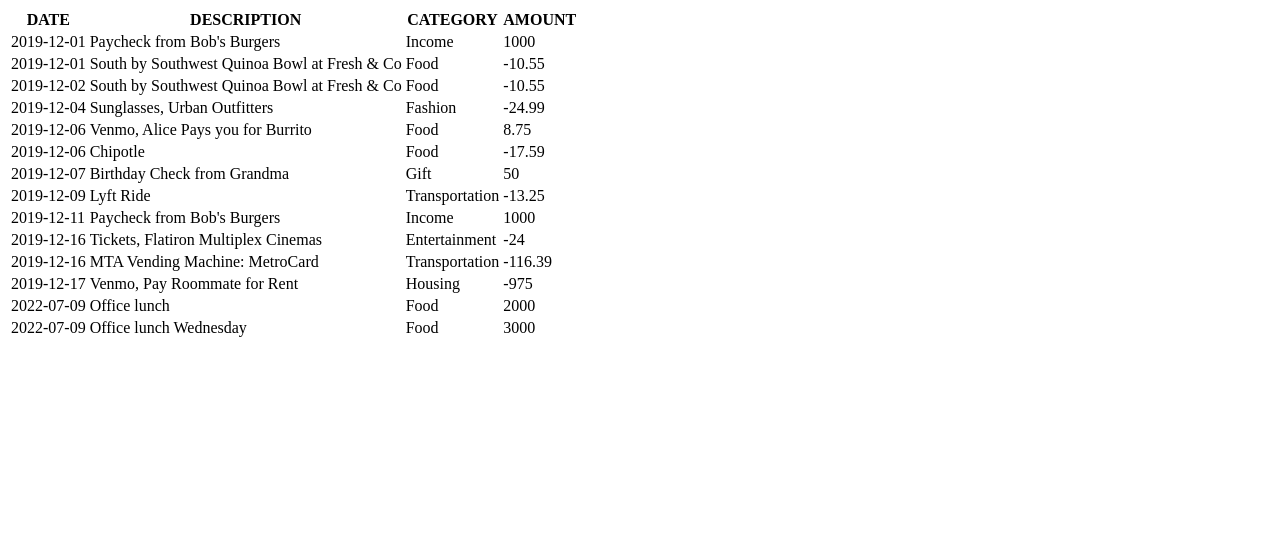
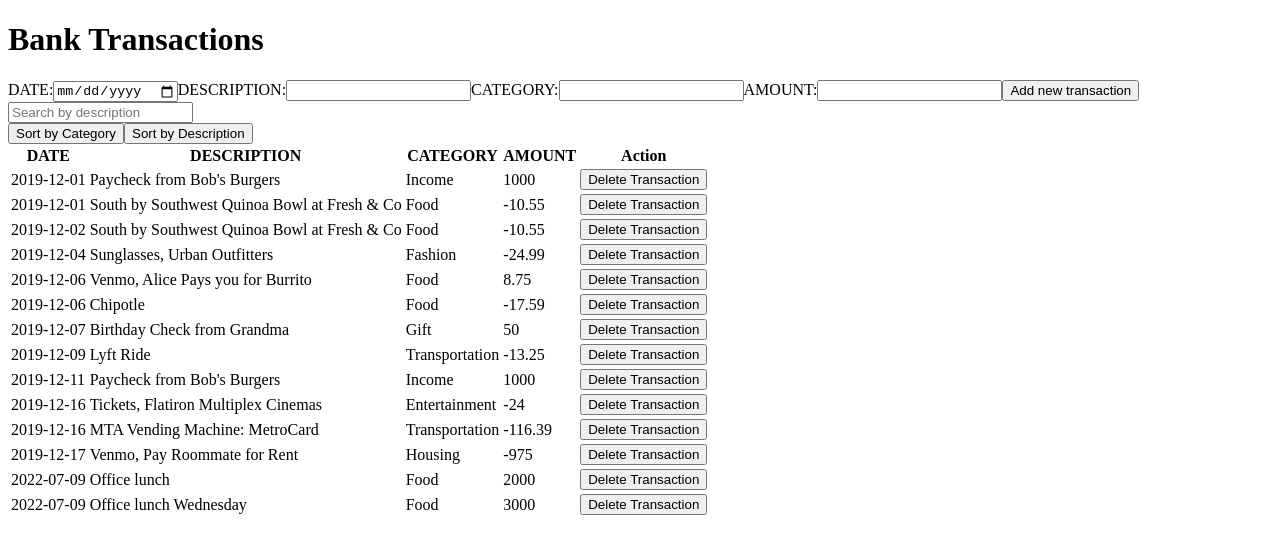
Before and after one commit to damoxify/bank-of-flatiron, a React (Create React App) app: page / in a window 1280 px wide. Shown: the top 554 px of the page. Built offline with nearby package versions, Linux system fonts and the light colour scheme; data requests are answered from the project's data file.

Commit message:
completed assignment

```diff
--- a/src/App.js
+++ b/src/App.js
@@ -1,13 +1,17 @@
-import React from 'react'
-import Items from './Items'
+import React from 'react';
+import Items from './Items';
+
+
 
 const App = () => {
 
+
   return (
     <div>
+      <h1>Bank Transactions</h1>
       <Items/>
     </div>
-  )
-}
+  );
+};
 
-export default App
+export default App;
--- a/src/Items.js
+++ b/src/Items.js
@@ -1,17 +1,66 @@
-import React, { useEffect, useState } from 'react'
+import React, { useEffect, useState } from "react";
+import NewItem from "./NewItem";
 
 function Items() {
-    const[transactions, setTransactions] = useState([])
+  const [transactions, setTransactions] = useState([]);
+  const [searchTerm, setSearchTerm] = useState("");
+  const [sortType, setSortType] = useState(""); // To store sorting type
 
-    useEffect(()=> {
+  useEffect(() => {
     fetch("http://localhost:3000/transactions")
-        .then((res)=> res.json())
-        .then((data)=> setTransactions(data))
-    }, [])
+      .then((res) => res.json())
+      .then((data) => setTransactions(data))
+      .catch((err) => console.log(err.message));
+  }, []);
 
+  function addTransaction(newTransaction) {
+    setTransactions([...transactions, newTransaction]);
+  }
+
+  const handleDelete = (id) => {
+    // Send a DELETE request to the API
+    fetch(`http://localhost:3000/transactions/${id}`, {
+      method: "DELETE",
+    })
+      .then(() => {
+        // Remove the deleted transaction from the state
+        setTransactions((prevTransactions) =>
+          prevTransactions.filter((transaction) => transaction.id !== id)
+        );
+      })
+      .catch((error) => console.log("Error deleting transaction: ", error));
+  };
+
+  const filteredTransactions = transactions.filter((transaction) =>
+    transaction.description.includes(searchTerm)
+  );
+
+  // Sort transactions based on sortType
+  if (sortType === "category") {
+    filteredTransactions.sort((a, b) => a.category.localeCompare(b.category));
+  } else if (sortType === "description") {
+    filteredTransactions.sort((a, b) =>
+      a.description.localeCompare(b.description)
+    );
+  }
 
   return (
     <div>
+      <NewItem onAddNewTransaction={addTransaction} />
+      <div>
+        <input
+          type="text"
+          placeholder="Search by description"
+          value={searchTerm}
+          onChange={(e) => setSearchTerm(e.target.value)}
+        />
+      </div>
+      <div>
+        <button onClick={() => setSortType("category")}>Sort by Category</button>
+        <button onClick={() => setSortType("description")}>
+          Sort by Description
+        </button>
+      </div>
       <table>
         <thead>
           <tr>
@@ -19,25 +68,29 @@
             <th>DESCRIPTION</th>
             <th>CATEGORY</th>
             <th>AMOUNT</th>
+            <th>Action</th>
           </tr>
         </thead>
         <tbody>
-            {transactions.map((transaction)=> {
-                return(
+          {filteredTransactions.map((transaction) => {
+            return (
               <tr key={transaction.id}>
                 <td>{transaction.date}</td>
                 <td>{transaction.description}</td>
                 <td>{transaction.category}</td>
                 <td>{transaction.amount}</td>
+                <td>
+                  <button onClick={() => handleDelete(transaction.id)}>
+                    Delete Transaction
+                  </button>
+                </td>
               </tr>
-            )})}
+            );
+          })}
         </tbody>
-
-
-
       </table>
     </div>
-  )
+  );
 }
 
-export default Items
+export default Items;
--- /dev/null
+++ b/src/NewItem.js
@@ -0,0 +1,163 @@
+// import React, { useState } from "react";
+
+// function NewItem({onAddNewTransaction}) {
+//   const [transactionDate, setTransactionDate] = useState("");
+//   const [transactionCategory, setTransactionCategory] = useState("");
+//   const [transactionDescription, setTransactionDescription] = useState("");
+//   const [transactionAmount, setTransactionAmount] = useState([]);
+
+//   function handleSubmit(e) {
+//     e.preventDefault();
+
+//     const newItem = {
+//       date: transactionDate,
+//       category: transactionCategory,
+//       description: transactionDescription,
+//       amount: transactionAmount,
+//     };
+
+//     onAddNewTransaction(NewItem) // To pass new item to the parent component
+
+//     fetch("http://localhost:3000/transactions", {
+//       method: "POST",
+//       headers: {
+//         "Content-Type": "application/json",
+//       },
+//       body: JSON.stringify(newItem),
+//     }).then((res)=> res.json())
+//       .catch((err) => console.log(err.message));
+
+//     setTransactionAmount("");
+//     setTransactionCategory("");
+//     setTransactionDescription("");
+//     setTransactionDate("");
+//   }
+
+
+
+
+//   return (
+//     <div>
+//       <form onSubmit={handleSubmit}>
+//         <label>
+//           DATE:
+//           <input
+//             type="date"
+//             name="date"
+//             value={transactionDate}
+//             onChange={(e) => setTransactionDate(e.target.value)}
+//           />
+//         </label>
+//         <label>
+//           DESCRIPTION:
+//           <input
+//             type="text"
+//             name="description"
+//             value={transactionDescription}
+
+//             onChange={(e) => setTransactionDescription(e.target.value)}
+//           />
+//         </label>
+//         <label>
+//           CATEGORY:
+//           <input
+//             type="text"
+//             name="category"
+//             value={transactionCategory}
+//             onChange={(e) => setTransactionCategory(e.target.value)}
+//           />
+//         </label>
+//         <label>
+//           AMOUNT:
+//           <input
+//             type="number"
+//             name="amount"
+//             value={transactionAmount}
+//             onChange={(e) => setTransactionAmount(e.target.value)}
+//           />
+//         </label>
+//         <button type="submit">Add new transaction</button>
+
+//       </form>
+//     </div>
+//   );
+
+//   }
+// export default NewItem;
+
+
+// NewItem.js
+import React, { useState } from "react";
+
+function NewItem({ onAddNewTransaction }) {
+  const [transactionDate, setTransactionDate] = useState("");
+  const [transactionCategory, setTransactionCategory] = useState("");
+  const [transactionDescription, setTransactionDescription] = useState("");
+  const [transactionAmount, setTransactionAmount] = useState("");
+
+  function handleSubmit(e) {
+    e.preventDefault();
+
+    const newItem = {
+      date: transactionDate,
+      category: transactionCategory,
+      description: transactionDescription,
+      amount: transactionAmount,
+    };
+
+    // Pass new item to the parent component
+    onAddNewTransaction(newItem);
+
+    // Clear input fields after submission
+    setTransactionDate("");
+    setTransactionCategory("");
+    setTransactionDescription("");
+    setTransactionAmount("");
+  }
+
+  return (
+    <div>
+      <form onSubmit={handleSubmit}>
+        <label>
+          DATE:
+          <input
+            type="date"
+            name="date"
+            value={transactionDate}
+            onChange={(e) => setTransactionDate(e.target.value)}
+          />
+        </label>
+        <label>
+          DESCRIPTION:
+          <input
+            type="text"
+            name="description"
+            value={transactionDescription}
+            onChange={(e) => setTransactionDescription(e.target.value)}
+          />
+        </label>
+        <label>
+          CATEGORY:
+          <input
+            type="text"
+            name="category"
+            value={transactionCategory}
+            onChange={(e) => setTransactionCategory(e.target.value)}
+          />
+        </label>
+        <label>
+          AMOUNT:
+          <input
+            type="number"
+            name="amount"
+            value={transactionAmount}
+            onChange={(e) => setTransactionAmount(e.target.value)}
+          />
+        </label>
+        <button type="submit">Add new transaction</button>
+      </form>
+    </div>
+  );
+}
+
+export default NewItem;
```
Also changed, not shown: src/transactionRecord.js (added, +71 -0 lines), db.json (indentation only). Lines whose indentation alone changed are shown as unchanged.
